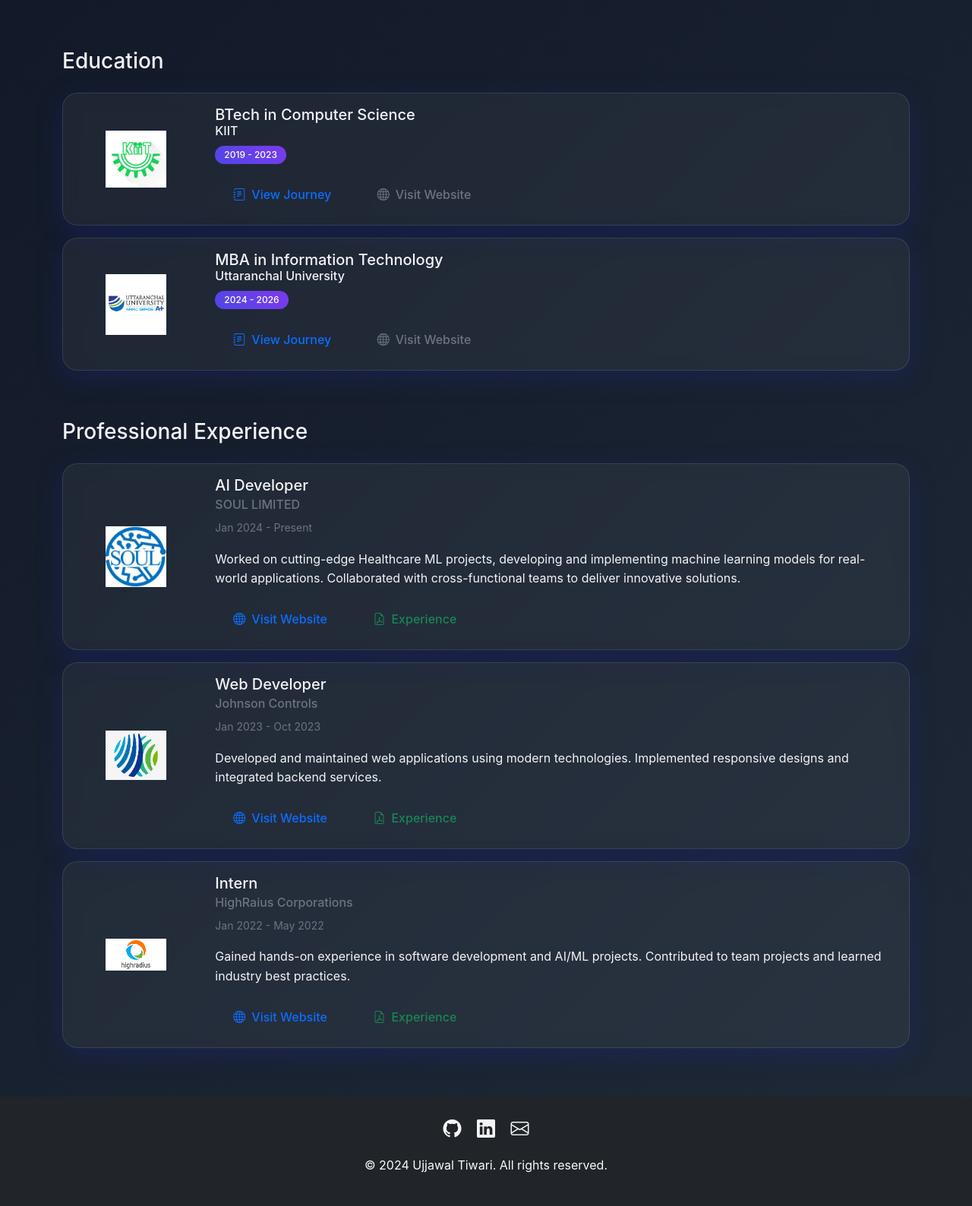
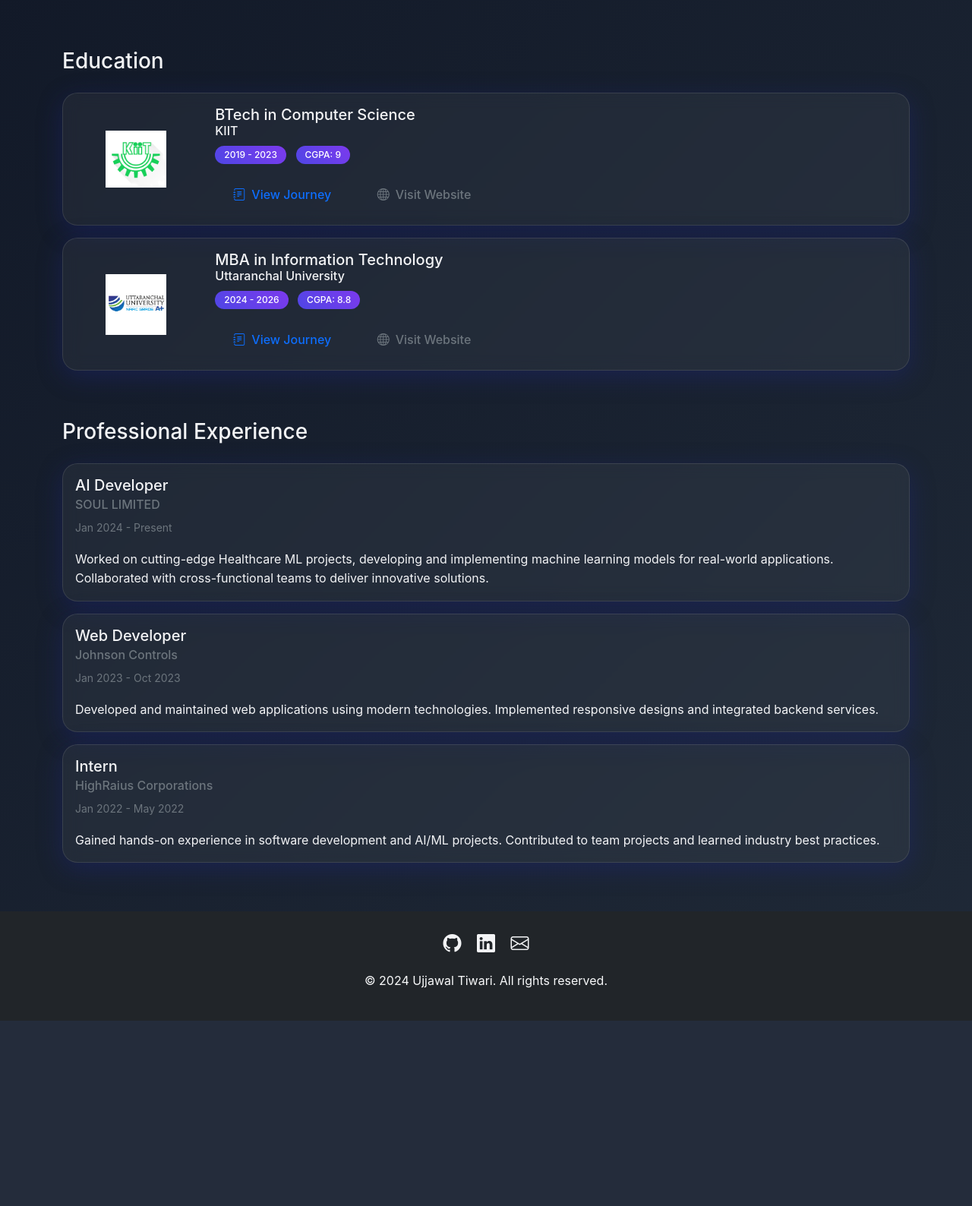
Before and after one commit to Ujjawal-tiwari/portfolio, a Flask app: page /about in a window 1280 px wide. Shown: the part 215-1803 px from the top of the page at 76% size. After the commit the page ends 1559 px from the top, so only its background shows below. Run offline with Flask 2, Linux system fonts and the light colour scheme; some libraries are stand-ins or nearby versions.

Commit message:
Update portfolio data and HTML templates: Added new event entry for a poetry contest, updated image and caption for campus experience, and changed GPA to CGPA in the education section. Enhanced the layout of the professional experience cards for improved readability.

```diff
--- a/data/portfolio_data.py
+++ b/data/portfolio_data.py
@@ -142,6 +142,12 @@ portfolio_data = {
                     'image': 'premier.jpg',
                     'caption': 'Receiving Premier League Award 2023'
                 },
+                {
+                    'title': "College Event",
+                    'description': 'Poetry contest',
+                    'image': 'kalamkaar.jpg',
+                    'caption': 'Receiving Premier League Award 2023'
+                },
                  {
                     'title': "Premier League Awards",
                     'description': 'Achieved academic excellence',
@@ -176,13 +182,9 @@ portfolio_data = {
                     'caption': 'With My Amazing Classmates'
                 },
                 {
-                    'image': 'campus_farewell.jpg',
-                    'caption': 'Last Day at KIIT Campus'
+                    'image': 'campus.jpg',
+                    'caption': 'First Day at KIIT Campus'
                 },
-                {
-                    'image': 'department_photo.jpg',
-                    'caption': 'Computer Science Department Group Photo'
-                }
             ]
         },
         {
@@ -266,7 +268,7 @@ portfolio_data = {
             'duration': '2020 - Present',
             'description': 'Active member contributing to robotics projects and workshops.',
             'image': 'kii_robotics.jpg',
-            'link': 'https://kiit.ac.in/robotics/'
+            'link': 'https://krs.kiit.ac.in/'
         },
         {
             'name': ' AI Automation Agency Hub',
--- a/templates/about.html
+++ b/templates/about.html
@@ -31,8 +31,8 @@
                             <h6 class="card-subtitle mb-2 text-gradient">{{ edu.institution }}</h6>
                             <p class="card-text">
                                 <span class="badge me-2">{{ edu.duration }}</span>
-                                {% if edu.gpa %}
-                                <span class="badge">GPA: {{ edu.gpa }}</span>
+                                {% if edu.cgpa %}
+                                <span class="badge">CGPA: {{ edu.cgpa }}</span>
                                 {% endif %}
                             </p>
                             <div class="mt-3">
@@ -61,42 +61,14 @@
         <div class="col-12">
             <h2 class="h3 mb-4">Professional Experience</h2>
             {% for exp in data.experience %}
-            <div class="card mb-3" data-aos="fade-up">
+            <div class="card mb-3">
                 <div class="card-body">
-                    <div class="row align-items-center">
-                        <div class="col-md-2 text-center mb-3 mb-md-0">
-                            {% if exp.logo %}
-                            <img src="{{ url_for('static', filename='images/' + exp.logo) }}"
-                                 alt="{{ exp.company }}"
-                                 class="company-logo img-fluid"
-                                 style="max-height: 80px;">
-                            {% endif %}
-                        </div>
-                        <div class="col-md-10">
                     <h5 class="card-title">{{ exp.role }}</h5>
                     <h6 class="card-subtitle mb-2 text-muted">{{ exp.company }}</h6>
                     <p class="card-text">
                         <small class="text-muted">{{ exp.duration }}</small>
                     </p>
                     <p class="card-text">{{ exp.description }}</p>
-                            <div class="mt-3">
-                                {% if exp.company_url %}
-                                <a href="{{ exp.company_url }}"
-                                   class="btn btn-outline-primary me-2 website-btn"
-                                   target="_blank">
-                                    <i class="bi bi-globe me-2"></i>Visit Website
-                                </a>
-                                {% endif %}
-                                {% if exp.certificate_pdf %}
-                                <a href="{{ url_for('static', filename='documents/' + exp.certificate_pdf) }}"
-                                   class="btn btn-outline-success certificate-btn"
-                                   target="_blank">
-                                    <i class="bi bi-file-earmark-pdf me-2"></i>Experience
-                                </a>
-                                {% endif %}
-                            </div>
-                        </div>
-                    </div>
                 </div>
             </div>
             {% endfor %}
```
Also changed, not shown: static/images/achievements/kalamkaar.jpg (added), static/images/documents/campus.jpg (added), static/images/documents/classmates.jpg (added). Lines whose indentation alone changed are shown as unchanged.
